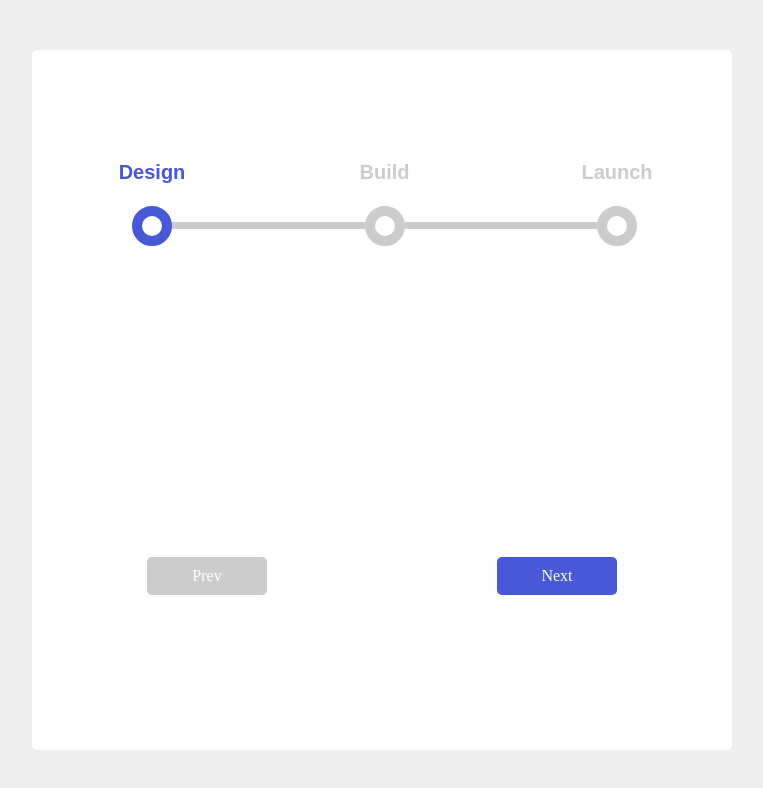
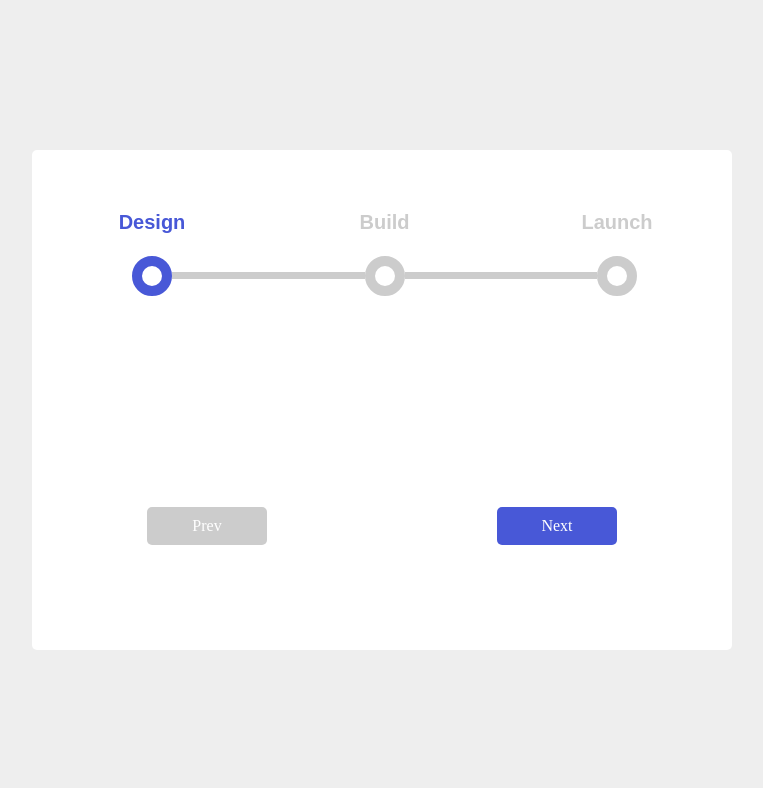
Before and after one commit to dehimer/react-step-progress-component-demo, a React app: page /#/1 in a window 1280 px wide. Shown: the top 788 px of the page, without its empty margins (258-1021 px from the left). Built offline with nearby package versions, Linux system fonts and the light colour scheme.

Commit message:
chore: update height of page

```diff
--- a/src/client/components/Step/index.css
+++ b/src/client/components/Step/index.css
@@ -13,7 +13,7 @@
     flex-direction: column;
     justify-content: space-around;
     align-items: center;
-    height: 700px;
+    height: 500px;
     width: 700px;
     background-color: white;
     border-radius: 5px;
```
